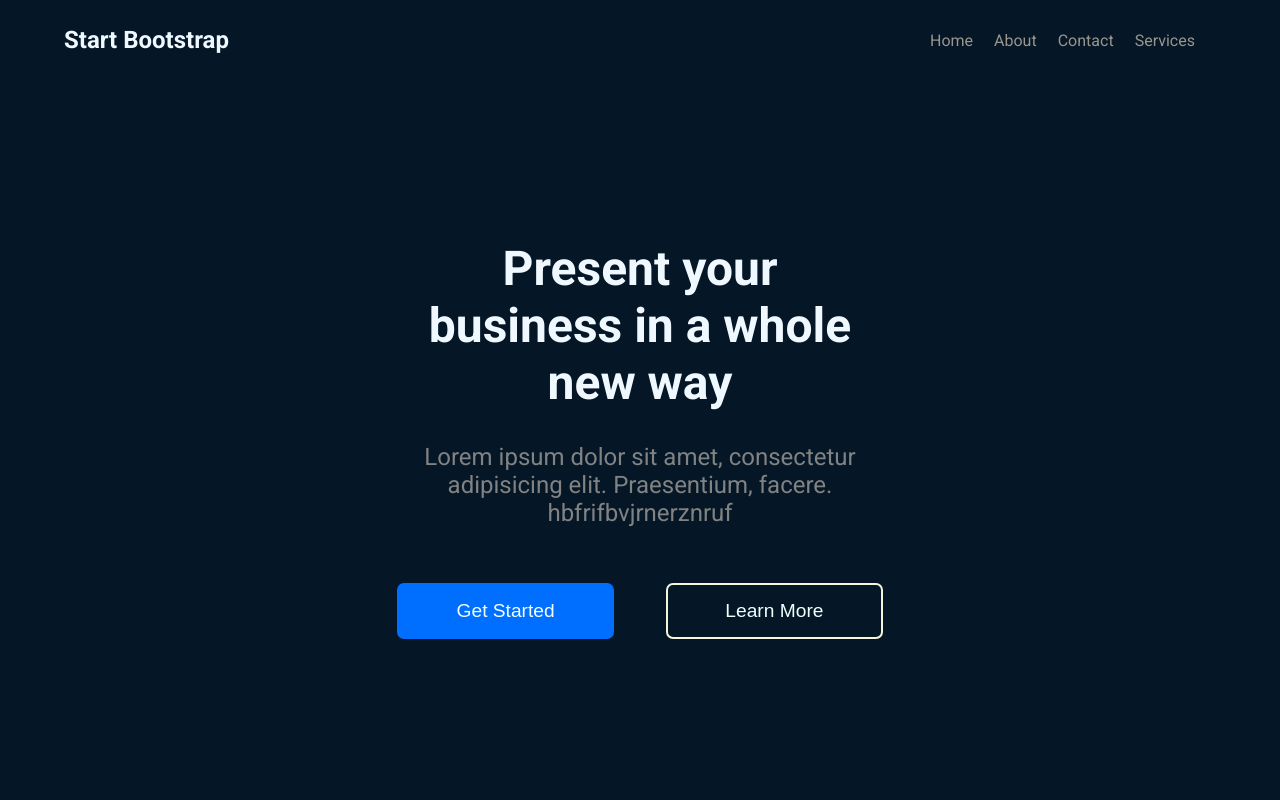
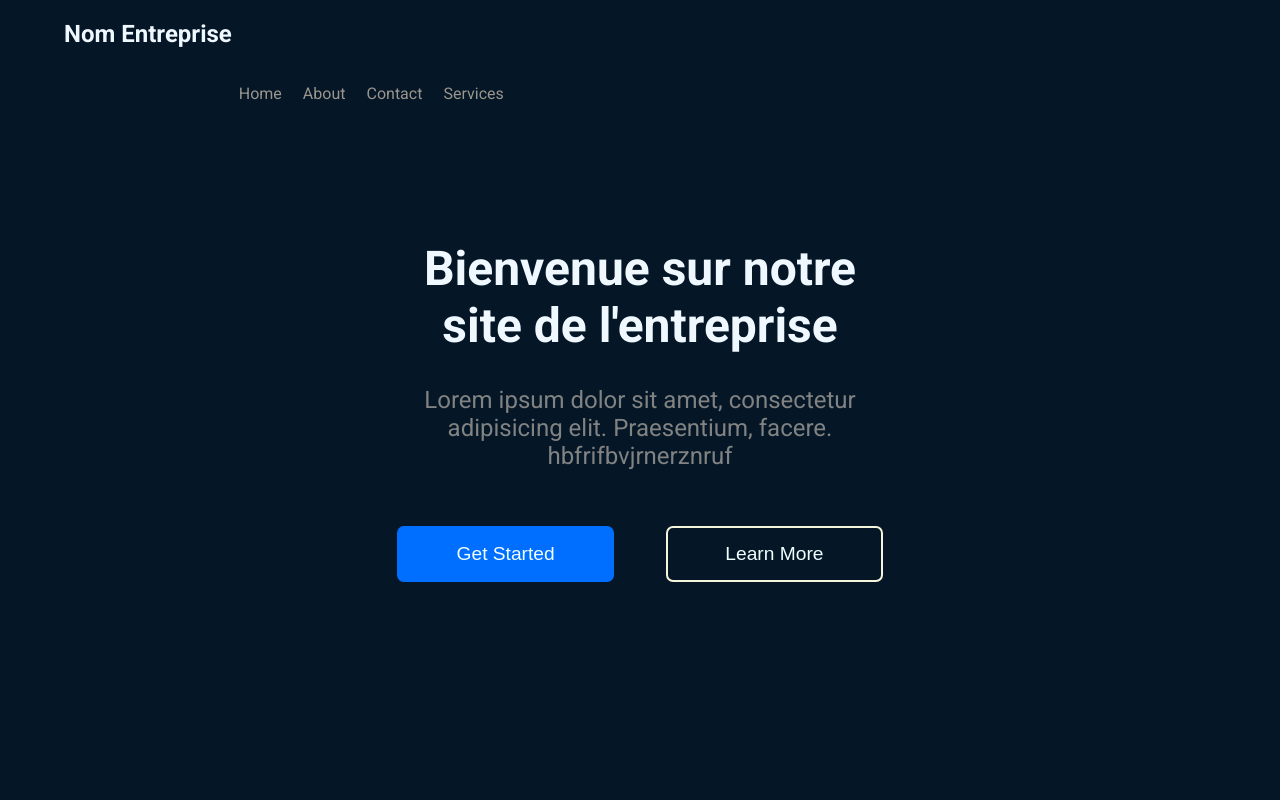
Before and after one commit to JeyJ2/unSiteFront, a plain HTML site: page index.html in a window 1280 px wide. Shown: the top 800 px of the page. Drawn offline with Linux system fonts and the light colour scheme.

Commit message:
mise à jour

```diff
--- a/index.html
+++ b/index.html
@@ -6,16 +6,18 @@
     <meta name="viewport" content="width=device-width, initial-scale=1.0">
     <link rel="stylesheet" href="https://cdnjs.cloudflare.com/ajax/libs/font-awesome/6.4.0/css/all.min.css" integrity="sha512-iecdLmaskl7CVkqkXNQ/ZH/XLlvWZOJyj7Yy7tcenmpD1ypASozpmT/E0iPtmFIB46ZmdtAc9eNBvH0H/ZpiBw==" crossorigin="anonymous" referrerpolicy="no-referrer" />
     <link rel="stylesheet" href="style.css">
-    <title>Exo-Nesting</title>
+    <title>Nesting-Sass</title>
 </head>
 <body>
     <div id="premier">
-        <header>
-            <h2>Start Bootstrap</h2>
-            <div class="menu-burger">
-                <i class="fa-solid fa-bars"></i>
+        <header id="header">
+            <div id="oneLine">
+                <h2>Nom Entreprise</h2>
+                <div id="burger" class="menu-burger">
+                    <i class="fa-solid fa-bars"></i>
+                </div>
             </div>
-            <nav>
+            <nav id="nav">
                 <ul>
                     <li><a href="">Home</a></li>
                     <li><a href="">About</a></li>
@@ -25,7 +27,7 @@
             </nav>
         </header>
         <div class="txt">
-            <h1>Present your business in a whole new way</h1>
+            <h1>Bienvenue sur notre site de l'entreprise</h1>
             <p>Lorem ipsum dolor sit amet, consectetur adipisicing elit. Praesentium, facere.
                 hbfrifbvjrnerznruf
             </p>
@@ -156,6 +158,6 @@
     <div id="footer">
         @CopyRight : JJ @Doranco
     </div>
-
+   <script src="script.js"></script>
 </body>
 </html>
--- /dev/null
+++ b/script.js
@@ -0,0 +1,11 @@
+"use strict";
+
+let menu = document.getElementById("burger");
+let nav = document.getElementById("nav");
+menu.addEventListener("click", () => {
+    if(nav.style.display === "flex"){
+        nav.style.display = "none";
+    }else{
+        nav.style.display = "flex";
+    }
+})
--- a/style.scss
+++ b/style.scss
@@ -18,9 +18,16 @@ body{
     header{
         height: 10vh;
         display: flex;
+        flex-wrap: wrap;
         align-items: center;
         justify-content: space-between;
         padding: 0 5%;
+        #oneLine{
+            width: 100%;
+            display : flex;
+            align-items: center;
+            justify-content: space-between;
+        }
         nav{
             display: none;
             width: 40%;
```
Also changed, not shown: style.css, 1 other file.
